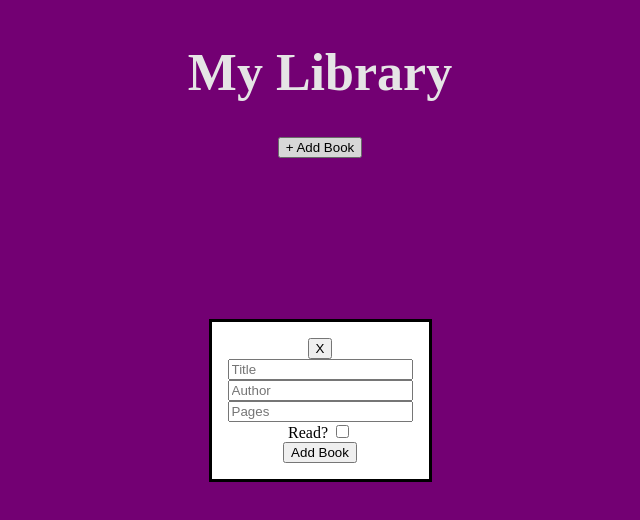
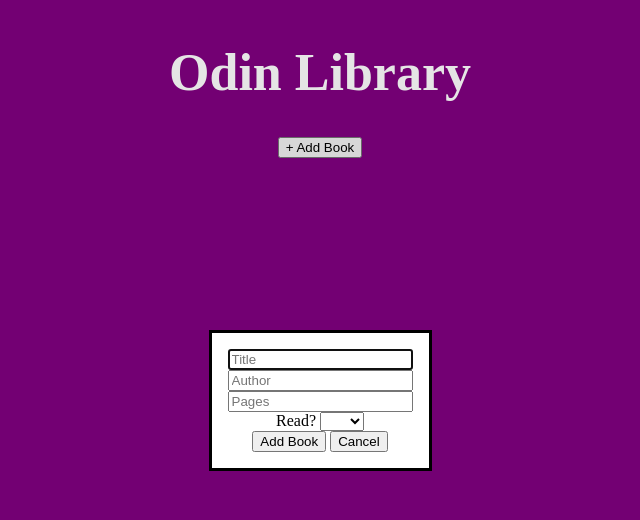
Before and after one commit to codebyjuan/Odin-Library, a plain HTML site: page index.html in a window 1280 px wide. Both pictures are taken after a click on the button "+ Add Book". Shown: the whole page, without its empty margins (320-960 px from the left). Drawn offline with Linux system fonts and the light colour scheme.

Commit message:
Changed read to a select insteand of checkbox

```diff
--- a/index.html
+++ b/index.html
@@ -9,10 +9,10 @@
 <body>
 
 <main class="content">
-    <div>
-        <h1>My Library</h1>
+    <header>
+        <h1>Odin Library</h1>
         <button class="add-book">+ Add Book</button>
-    </div>
+    </header>
     <div class="books-container">
     <div class="books">
 
@@ -20,7 +20,6 @@
 </div>
 
     <dialog class="modal">
-        <button class="x">X</button>
         <form class="add-book-form" action="" method="dialog">
          <div>
             <input type="text" id="title" name="title" placeholder="Title" required>
@@ -33,10 +32,15 @@
         </div>
             <div class="formrow myLabel">
             <label class="myLabel" for="haveRead">Read?</label>
-            <input type="checkbox" id="haveRead" name="haveRead">
+            <select id="haveRead" name="haveRead">
+                <option value = ""></option>
+                <option value = "Yes">Yes</option>
+                <option value = "No">No</option>
+            </select>
             <div class="slider"></div>
         </div>
             <button type="submit">Add Book</button>
+            <button class="x">Cancel</button>
         </form>
     </dialog>
 </main>
```
